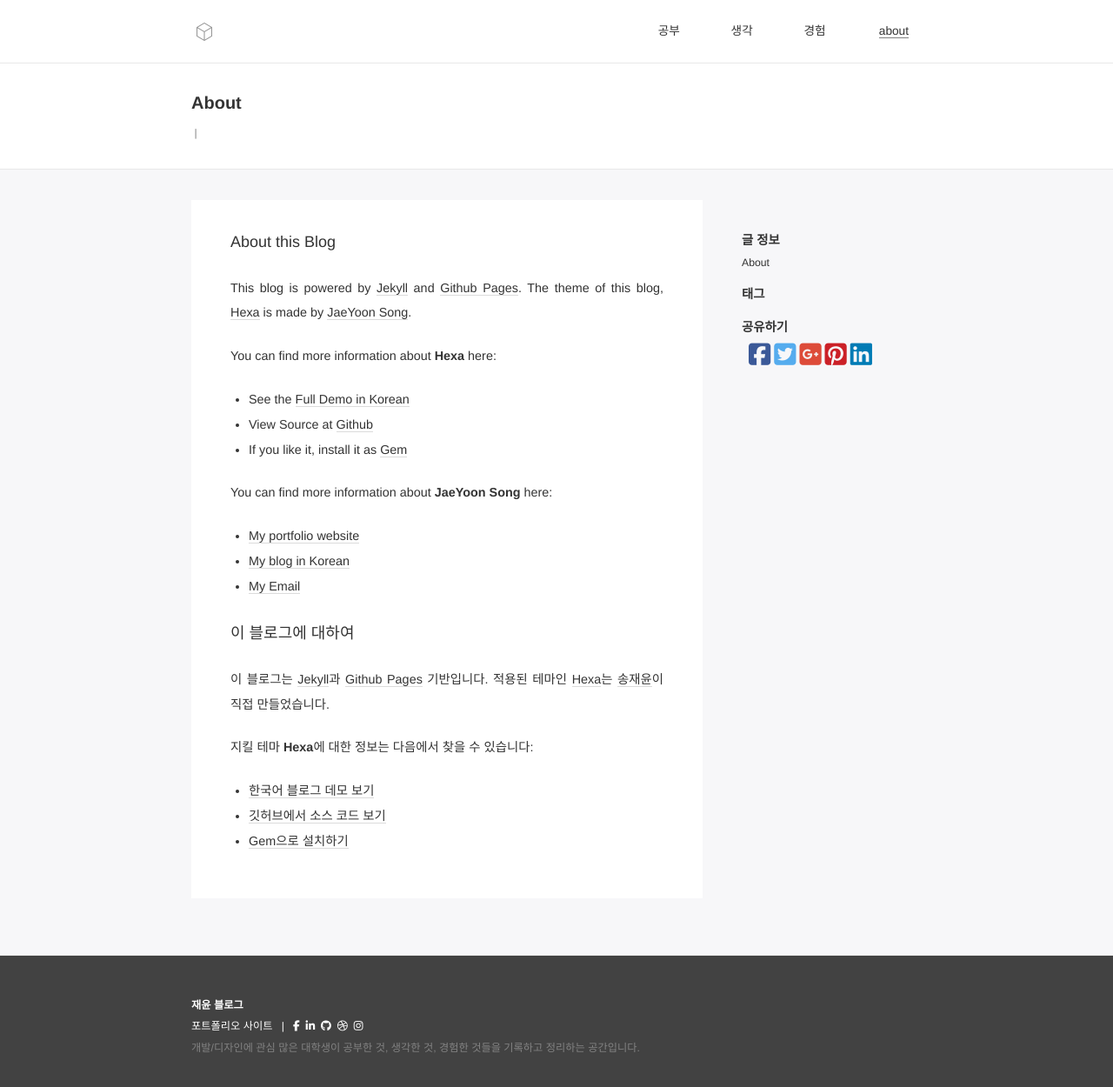
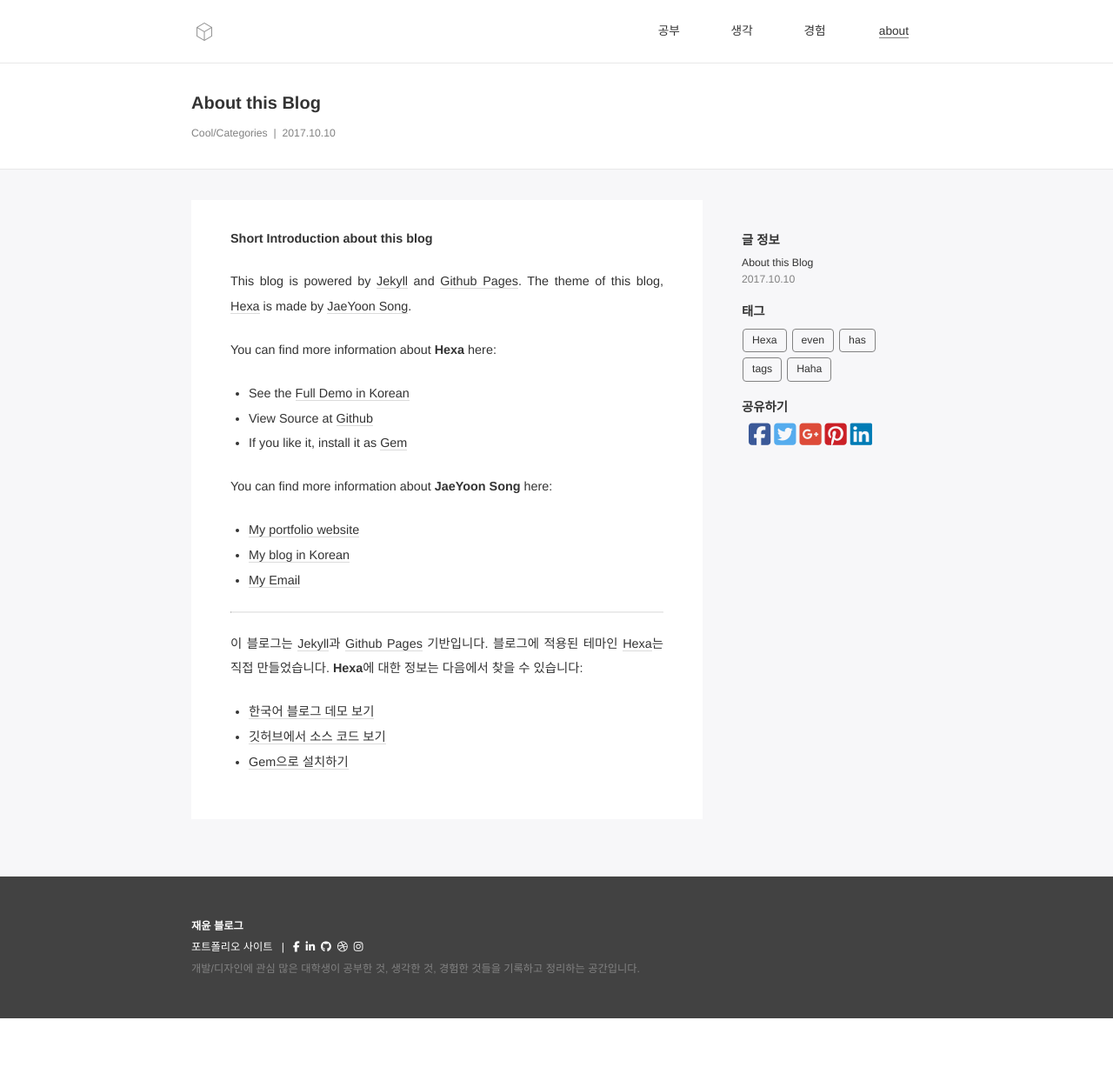
Before and after one commit to jyoonsong/jyoonsong.github.io, a Jekyll site: the page built from about.md, in a window 1280 px wide and 1262 px high. Shown: the top 1250 px of the window at 87% size. Built offline with Jekyll 4.4.1, drawn with Linux system fonts in a browser that asks for light colours; nearby versions of some CDN libraries; some web fonts are replaced.

Commit message:
about page added

```diff
--- a/about.md
+++ b/about.md
@@ -1,10 +1,19 @@
 ---
 layout: post
-title: About
+title: About this Blog
+date: 2017-10-10 03:15:30
+author: jaeyoon
+categories: ["Cool", "Categories"]
+tags:
+  - "Hexa"
+  - "even"
+  - "has"
+  - "tags"
+  - "Haha"
 permalink: /about/
 ---
 
-#### About this Blog
+**Short Introduction about this blog**
 
 This blog is powered by [Jekyll](https://jekyllrb.com/) and [Github Pages](https://github.com/jyoonsong/).
 The theme of this blog, [Hexa](https://pages.github.com/) is made by [JaeYoon Song](http://jaeyoon.io).
@@ -19,11 +28,9 @@ You can find more information about **JaeYoon Song** here:
 - [My blog in Korean](http://blog.jaeyoon.io)
 - <a href="mailto:song@jaeyoon.io">My Email</a>
 
-#### 이 블로그에 대하여
+<hr>
 
-이 블로그는 [Jekyll](https://jekyllrb.com/)과 [Github Pages](https://github.com/jyoonsong/) 기반입니다. 적용된 테마인 [Hexa](https://pages.github.com/)는 [송재윤](http://jaeyoon.io)이 직접 만들었습니다.
-
-지킬 테마 **Hexa**에 대한 정보는 다음에서 찾을 수 있습니다:
+이 블로그는 [Jekyll](https://jekyllrb.com/)과 [Github Pages](https://github.com/jyoonsong/) 기반입니다. 블로그에 적용된 테마인 [Hexa](https://pages.github.com/)는 직접 만들었습니다. **Hexa**에 대한 정보는 다음에서 찾을 수 있습니다:
 - [한국어 블로그 데모 보기](http://blog.jaeyoon.io)
 - [깃허브에서 소스 코드 보기](https://github.com/jyoonsong/hexa/)
 - [Gem으로 설치하기]()
```
